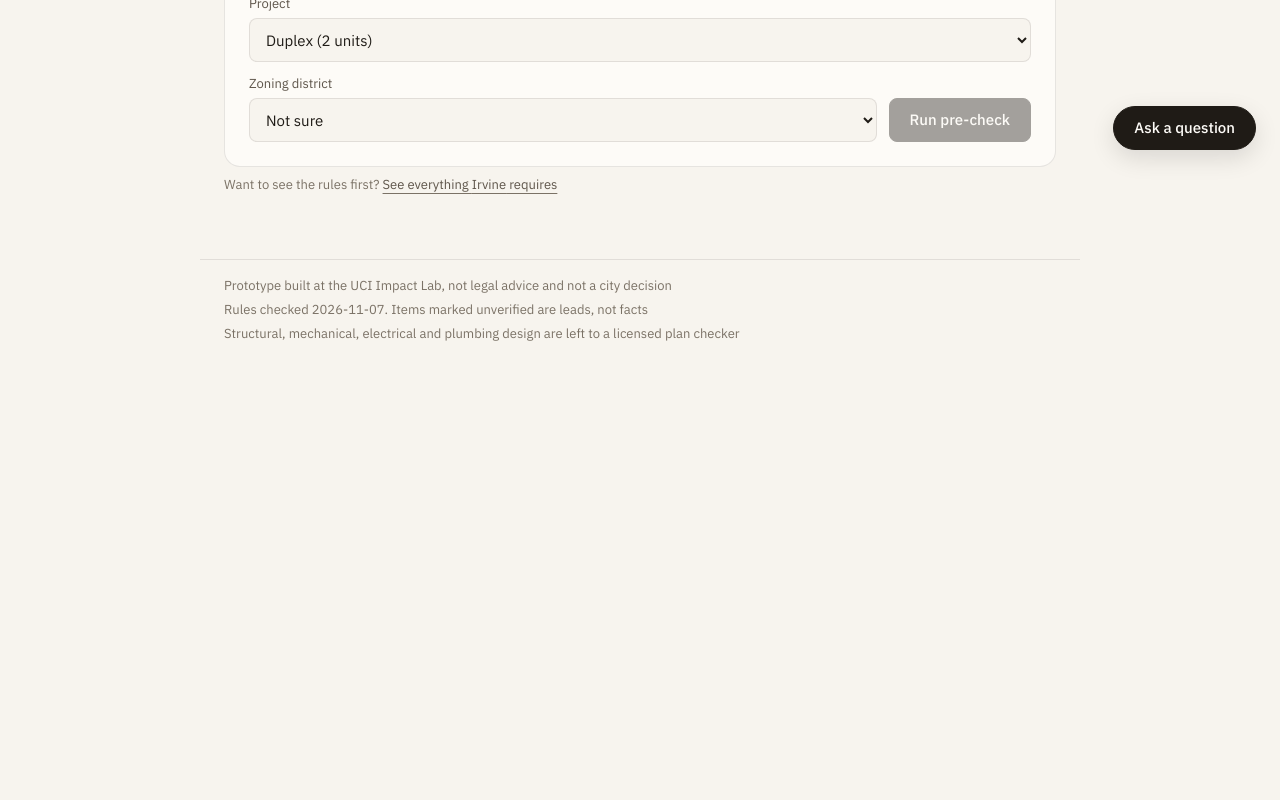
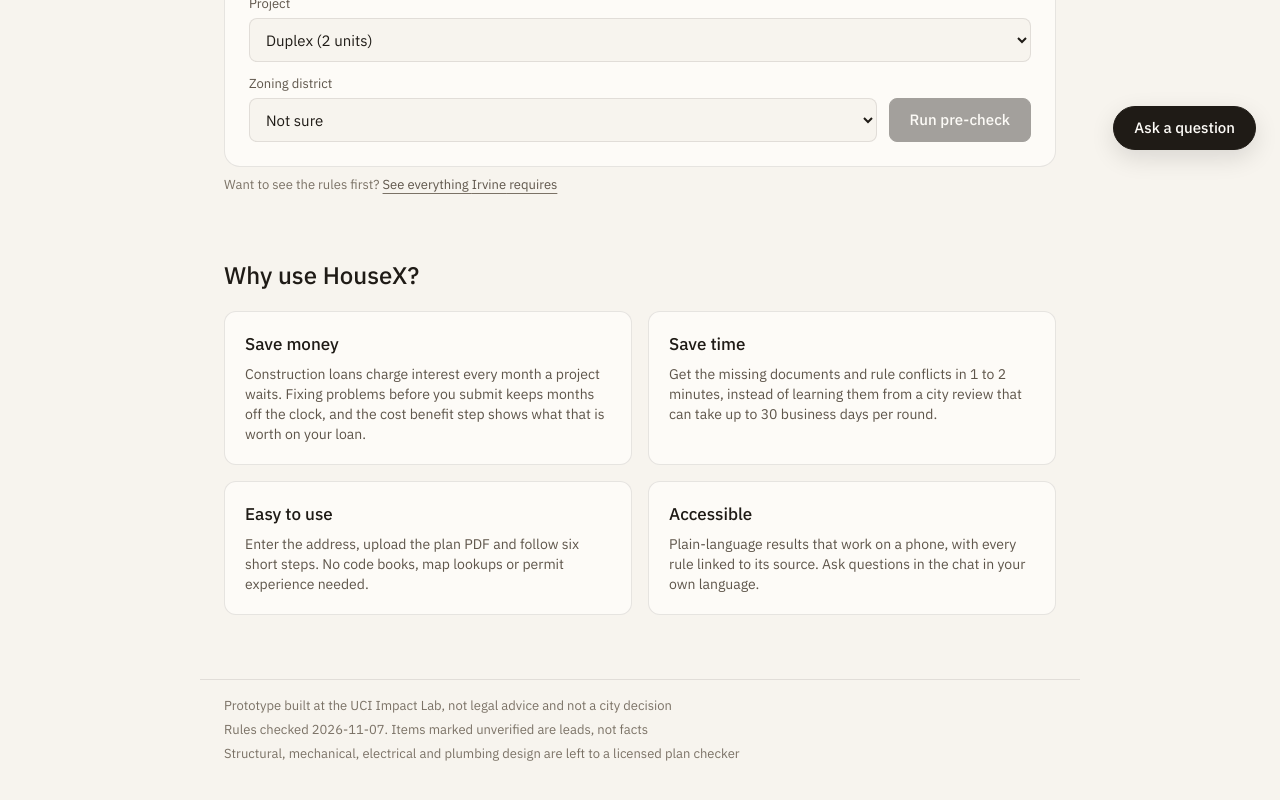
Before and after one commit to Max-Sora/HouseX, a Next.js app in the folder web/: page / in a window 1280 px wide. Shown: the part 626-1426 px from the top of the page. Before the commit the page ends 1018 px from the top, so only its background shows below. Built offline with nearby package versions, Linux system fonts and the light colour scheme.

Commit message:
feat(web): add Why use HouseX section to home page

```diff
--- a/web/app/page.module.css
+++ b/web/app/page.module.css
@@ -953,3 +953,48 @@ a.primary {
 .pageHead .kicker {
   margin-bottom: 8px;
 }
+
+/* Why use HouseX */
+
+.why {
+  margin-top: 64px;
+}
+
+.why h2 {
+  font-size: 24px;
+  line-height: 32px;
+  font-weight: 500;
+}
+
+.whyGrid {
+  display: grid;
+  grid-template-columns: repeat(2, 1fr);
+  gap: 16px;
+  margin-top: 20px;
+}
+
+.whyGrid > div {
+  padding: 20px;
+  border: 1px solid var(--line);
+  border-radius: 12px;
+  background: var(--panel);
+}
+
+.whyGrid h3 {
+  font-size: 17px;
+  line-height: 24px;
+  font-weight: 500;
+}
+
+.whyGrid p {
+  margin-top: 8px;
+  font-size: 14px;
+  line-height: 20px;
+  color: var(--secondary);
+}
+
+@media (max-width: 640px) {
+  .whyGrid {
+    grid-template-columns: 1fr;
+  }
+}
--- a/web/app/page.tsx
+++ b/web/app/page.tsx
@@ -2,6 +2,25 @@ import { rules } from "@/lib/rules";
 import Link from "next/link";
 import PreCheck from "./PreCheck";
 import styles from "./page.module.css";
+
+const WHY = [
+  {
+    title: "Save money",
+    text: "Construction loans charge interest every month a project waits. Fixing problems before you submit keeps months off the clock, and the cost benefit step shows what that is worth on your loan.",
+  },
+  {
+    title: "Save time",
+    text: "Get the missing documents and rule conflicts in 1 to 2 minutes, instead of learning them from a city review that can take up to 30 business days per round.",
+  },
+  {
+    title: "Easy to use",
+    text: "Enter the address, upload the plan PDF and follow six short steps. No code books, map lookups or permit experience needed.",
+  },
+  {
+    title: "Accessible",
+    text: "Plain-language results that work on a phone, with every rule linked to its source. Ask questions in the chat in your own language.",
+  },
+];
 
 export default function Home() {
   return (
@@ -22,6 +41,18 @@ export default function Home() {
           See everything {rules.city} requires
         </Link>
       </p>
+
+      <section className={styles.why} aria-labelledby="why">
+        <h2 id="why">Why use HouseX?</h2>
+        <div className={styles.whyGrid}>
+          {WHY.map((w) => (
+            <div key={w.title}>
+              <h3>{w.title}</h3>
+              <p>{w.text}</p>
+            </div>
+          ))}
+        </div>
+      </section>
     </main>
   );
 }
```
